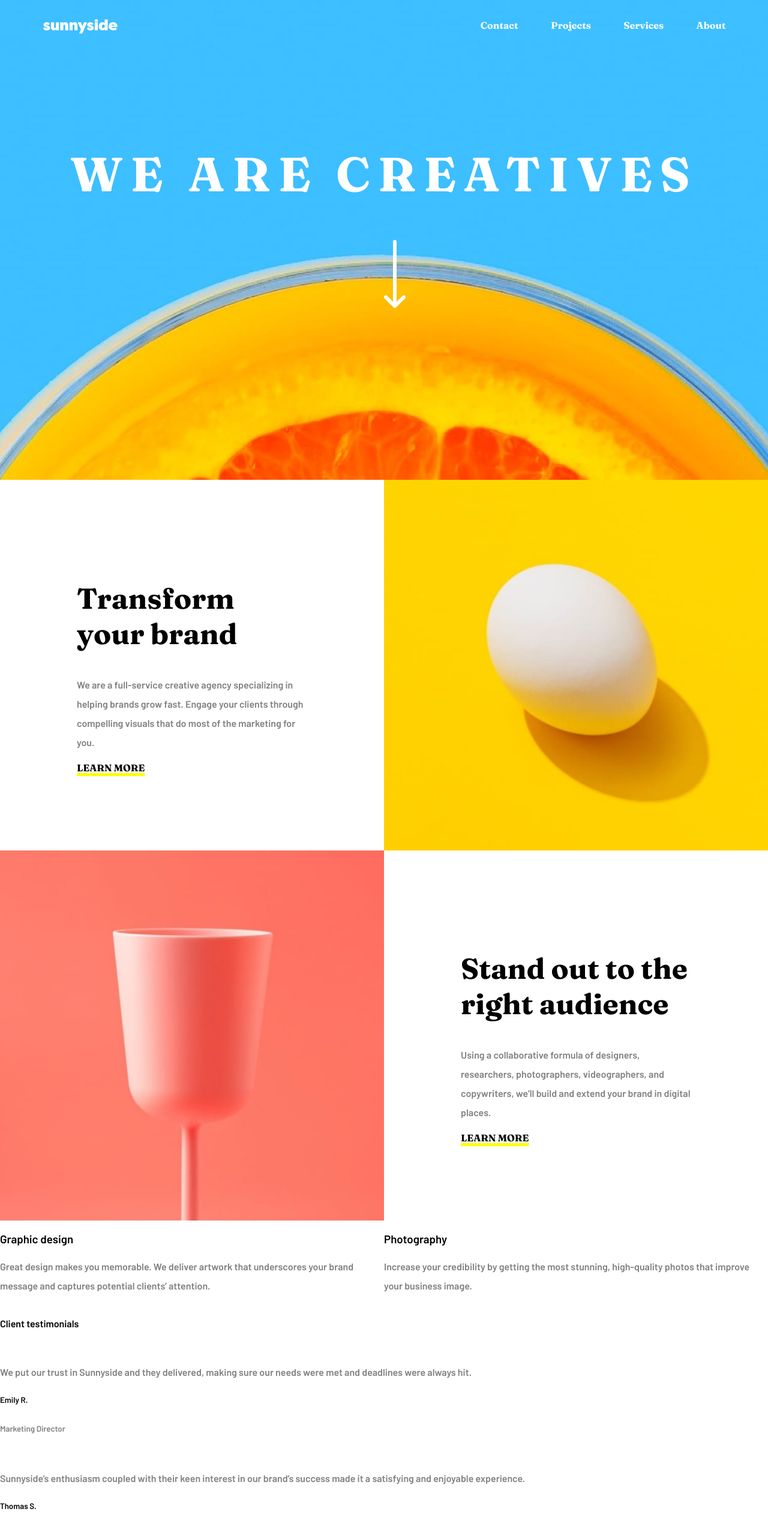
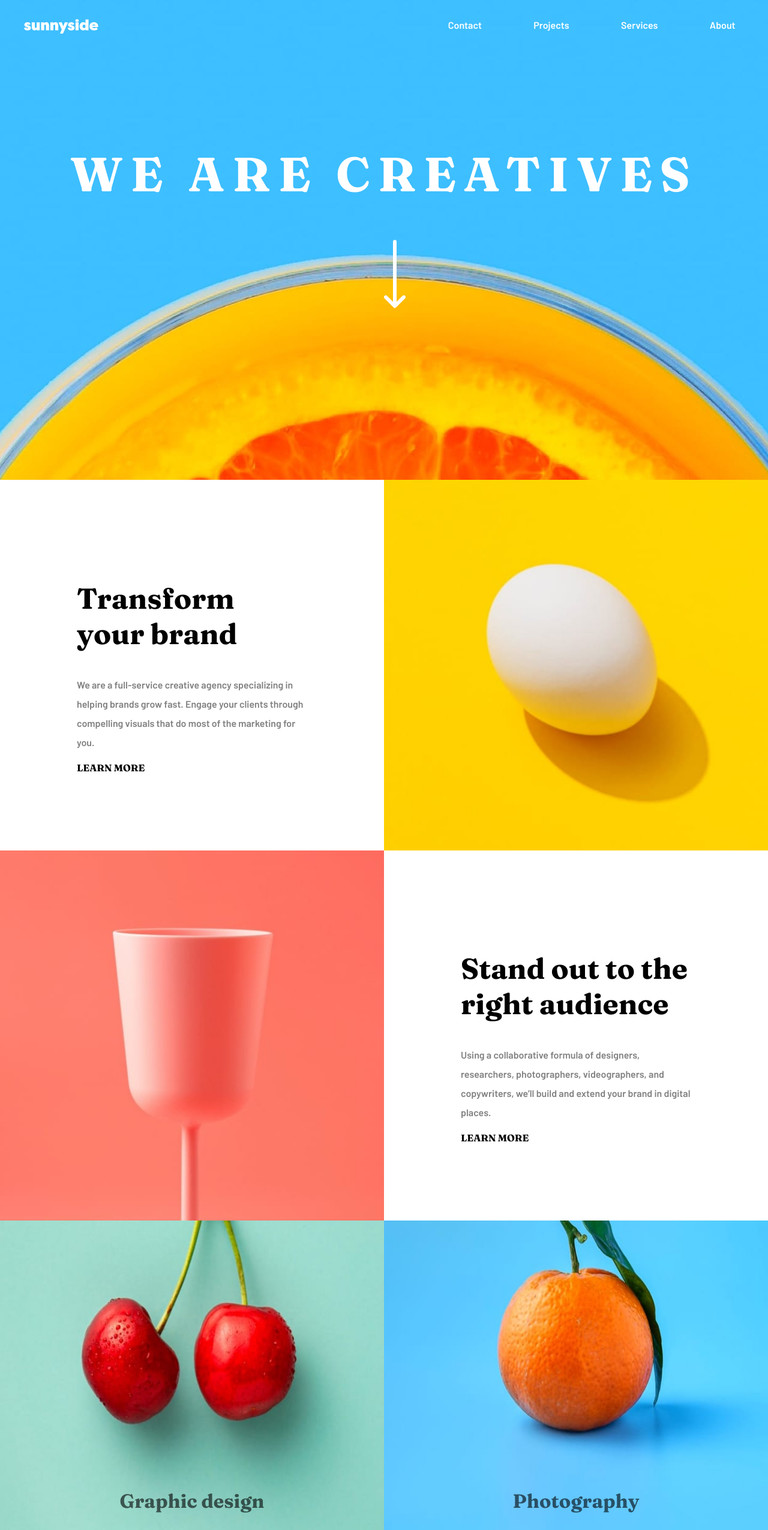
Before and after one commit to ChengchengHou/sunnyside-agency-landing-page-main, a plain HTML site: page index.html in a window 1280 px wide. Shown: the top 2551 px of the page at 60% size. Drawn offline with Linux system fonts and the light colour scheme.

Commit message:
update styling

```diff
--- a/style.css
+++ b/style.css
@@ -9,7 +9,7 @@ body {
 }
 
 h1,
-h2, a{
+h2, a, h3{
   font-family: "Fraunces", serif;
 }
 
@@ -46,14 +46,22 @@ header {
 }
 
 /* navigation styling */
-
 nav {
-  margin: 2rem;
+  margin-top: 2rem;
 }
 
 nav li a {
+  padding: 1rem;
+  font-family: "Barlow", sans-serif;
   color: white;
   text-decoration: none;
+}
+
+nav li a:hover{
+  font-family: "Fraunces", serif;
+  border-radius: 25px;
+  color: white;
+  background-color:rgba(255, 255, 255, 0.5)
 }
 
 ul {
@@ -89,6 +97,7 @@ li {
     text-decoration: underline;
     text-decoration-color: yellow;
     text-decoration-thickness: 0.3rem;
+    text-underline-offset: -3px;
 }
 
 .column img{
@@ -106,8 +115,38 @@ li {
   clear: both;
 }
 
-#subsection {
+#subsection, #subsection2{
   padding: 8rem;
+}
+
+#subsection2 {
+    width: 100%;
+    height:100%;
+    background-image: url("images/desktop/image-graphic-design.jpg");
+    background-repeat: no-repeat;
+}
+
+#subsection3 {
+margin: 28rem 8rem 4rem 8rem;
+text-align: center;
+}
+
+#subsection3 h3 {
+  font-size: 2em;
+  opacity: 0.6;
+  }
+
+/* subsection 3's background image */
+
+.cherry {
+  background-image: url("images/desktop/image-graphic-design.jpg");
+  background-repeat: no-repeat;
+  background-size: 100% 100%;
+}
+.orange {
+  background-image: url("images/desktop/image-photography.jpg");
+  background-repeat: no-repeat;
+  background-size: 100% 100%;
 }
 
 .attribution {
```
